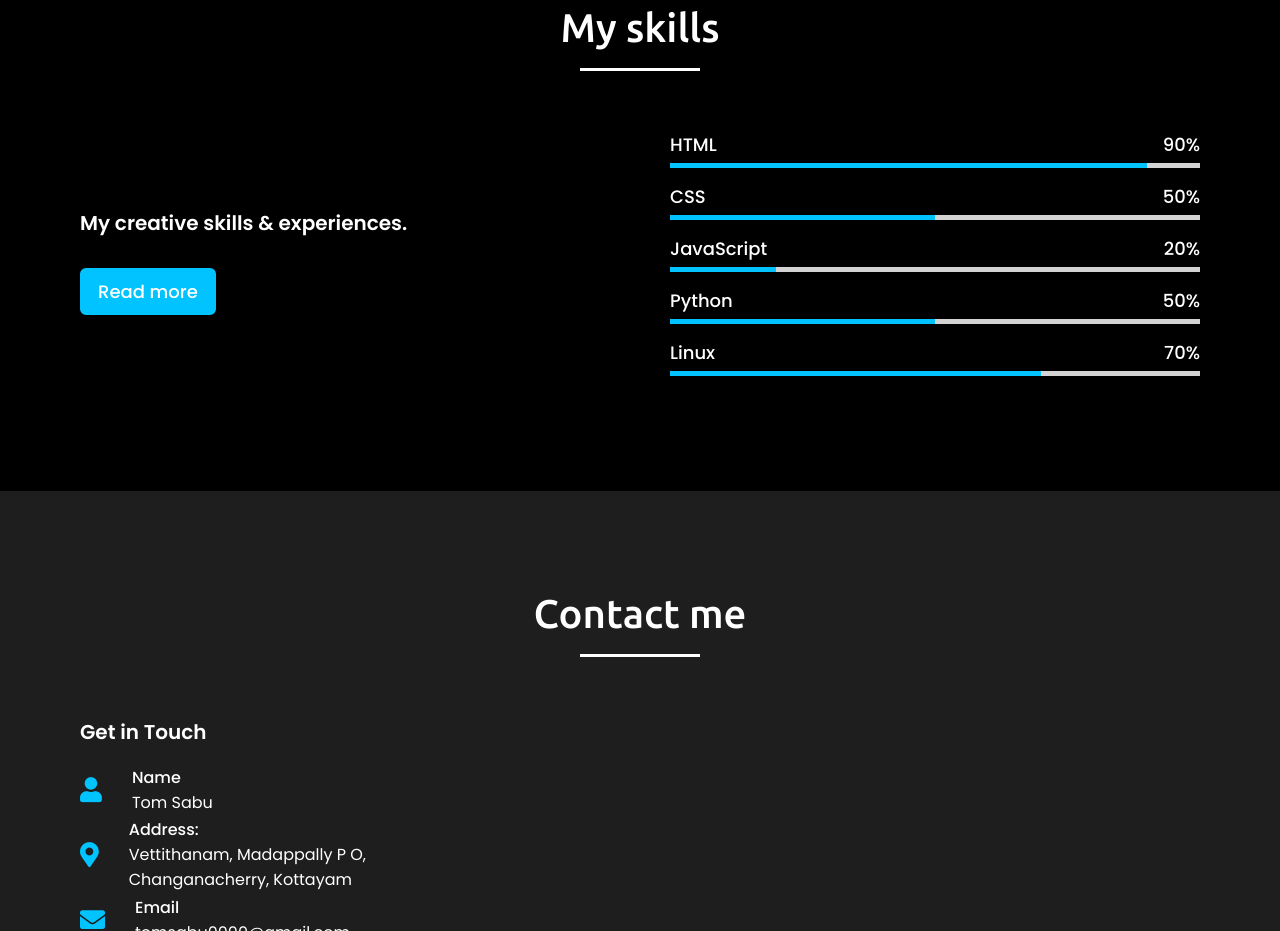
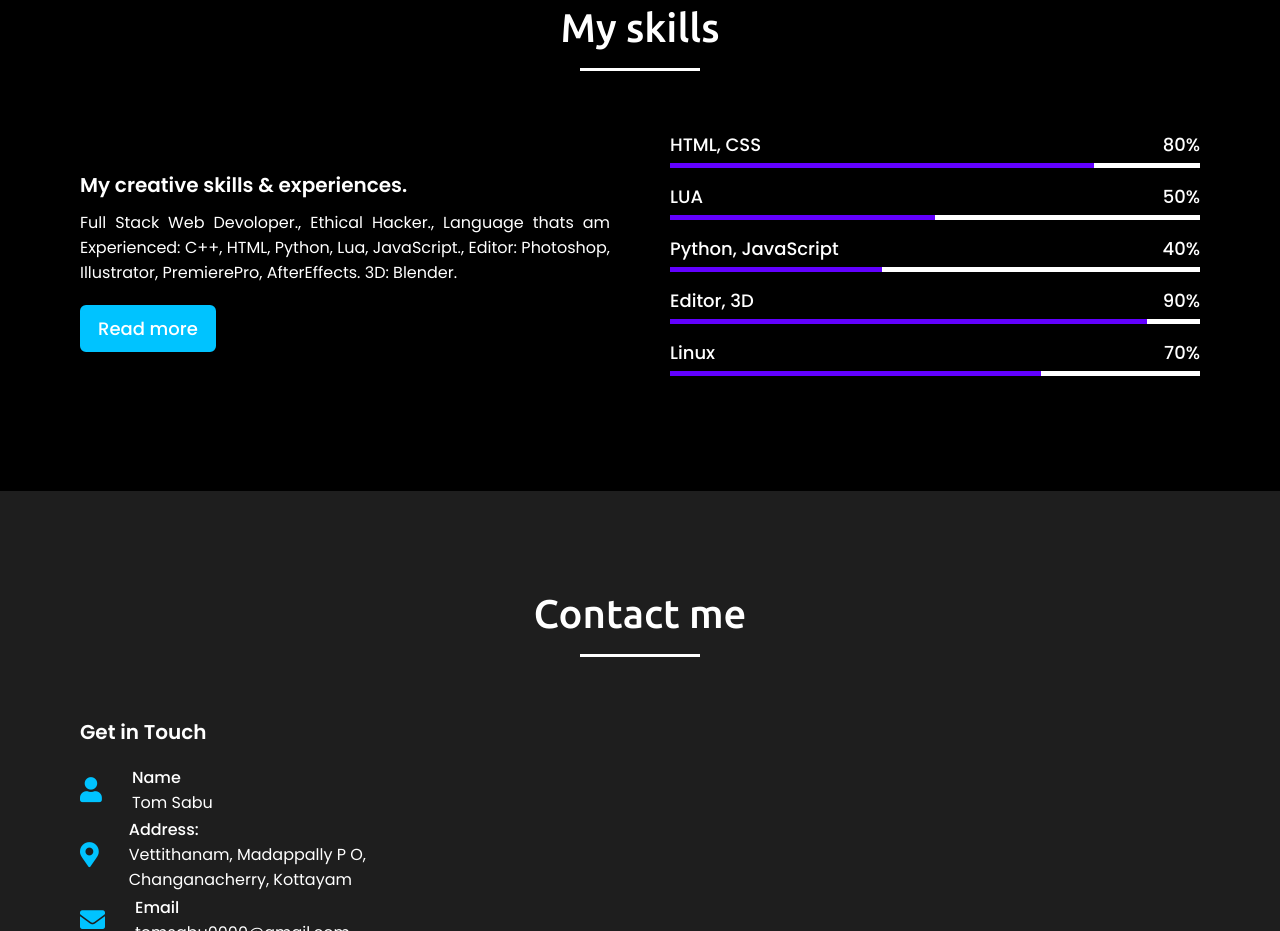
Before and after one commit to tomsabu444/Portfoli-Template-1, a plain HTML site: page index.html in a window 1280 px wide. Shown: the part 2160-3091 px from the top of the page. Drawn offline with nearby package versions, Linux system fonts and the light colour scheme.

Commit message:
Add files via upload

```diff
--- a/index.html
+++ b/index.html
@@ -111,37 +111,37 @@
             <div class="skills-content">
                 <div class="column left">
                     <div class="text">My creative skills & experiences.</div>
-                    <p>
-
-                    </p>
+                    <p>Full Stack Web Devoloper., Ethical Hacker., Language thats am Experienced: C++, HTML, Python, Lua, JavaScript., Editor: Photoshop, Illustrator, PremierePro,
+                       AfterEffects. 3D: Blender.
+                     </p>
                     <a href="#">Read more</a>
                 </div>
                 <div class="column right">
                     <div class="bars">
                         <div class="info">
-                            <span>HTML</span>
-                            <span>90%</span>
+                            <span>HTML, CSS</span>
+                            <span>80%</span>
                         </div>
                         <div class="line html"></div>
                     </div>
                     <div class="bars">
                         <div class="info">
-                            <span>CSS</span>
+                            <span>LUA</span>
                             <span>50%</span>
                         </div>
                         <div class="line css"></div>
                     </div>
                     <div class="bars">
                         <div class="info">
-                            <span>JavaScript</span>
-                            <span>20%</span>
+                            <span>Python, JavaScript</span>
+                            <span>40%</span>
                         </div>
                         <div class="line js"></div>
                     </div>
                     <div class="bars">
                         <div class="info">
-                            <span>Python</span>
-                            <span>50%</span>
+                            <span>Editor, 3D</span>
+                            <span>90%</span>
                         </div>
                         <div class="line php"></div>
                     </div>
--- a/style.css
+++ b/style.css
@@ -362,7 +362,7 @@ section .title::after{
 .skills .skills-content .right .line{
     height: 5px;
     width: 100%;
-    background: lightgrey;
+    background: rgb(255, 255, 255);
     position: relative;
 }
 .skills .skills-content .right .line::before{
@@ -371,19 +371,19 @@ section .title::after{
     height: 100%;
     left: 0;
     top: 0;
-    background: rgb(0, 195, 255);
+    background: rgb(98, 0, 255);
 }
 .skills-content .right .html::before{
-    width: 90%;
+    width: 80%;
 }
 .skills-content .right .css::before{
     width: 50%;
 }
 .skills-content .right .js::before{
-    width: 20%;
+    width: 40%;
 }
 .skills-content .right .php::before{
-    width: 50%;
+    width: 90%;
 }
 .skills-content .right .mysql::before{
     width: 70%;
```
Also changed, not shown: script.js (line endings or trailing spaces).
